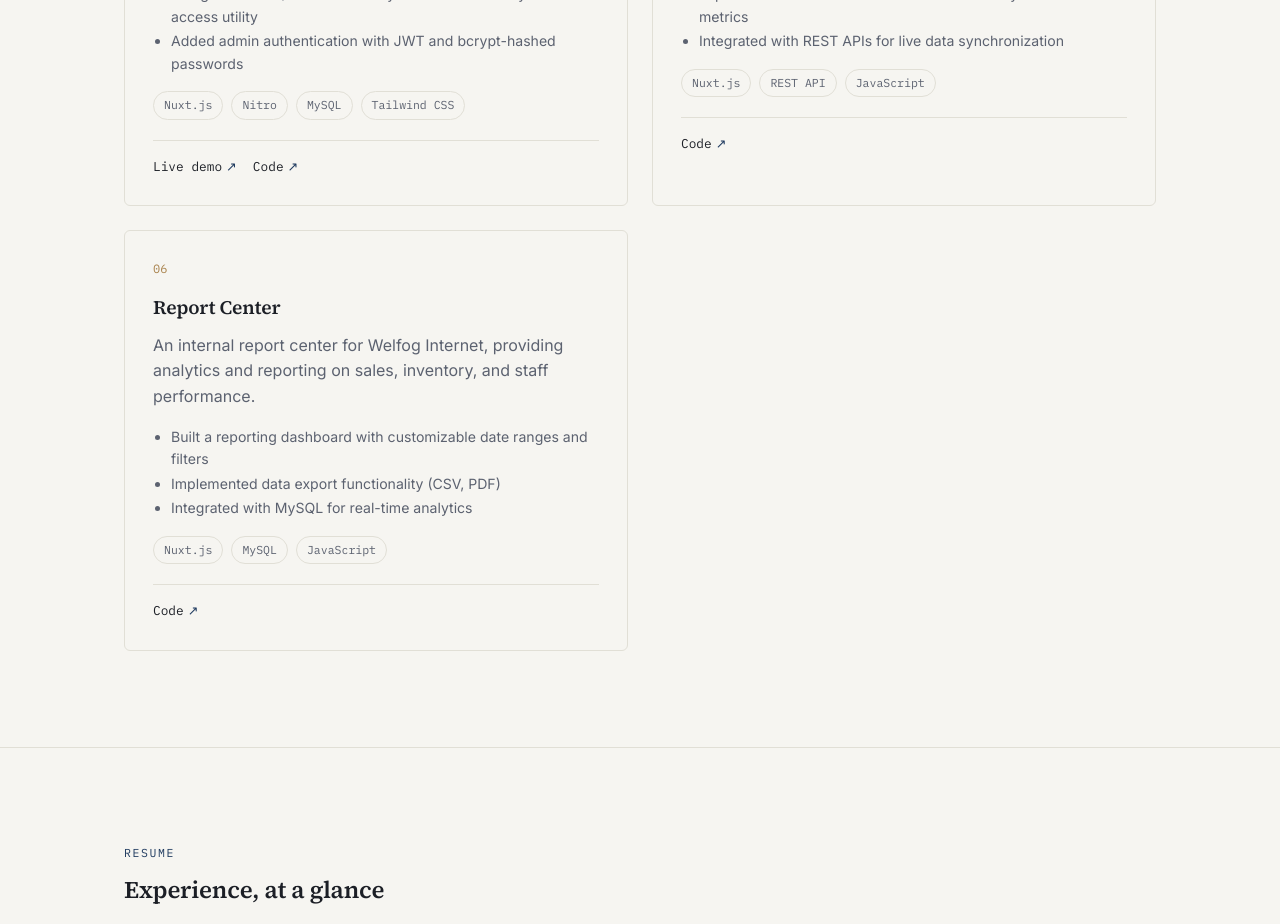
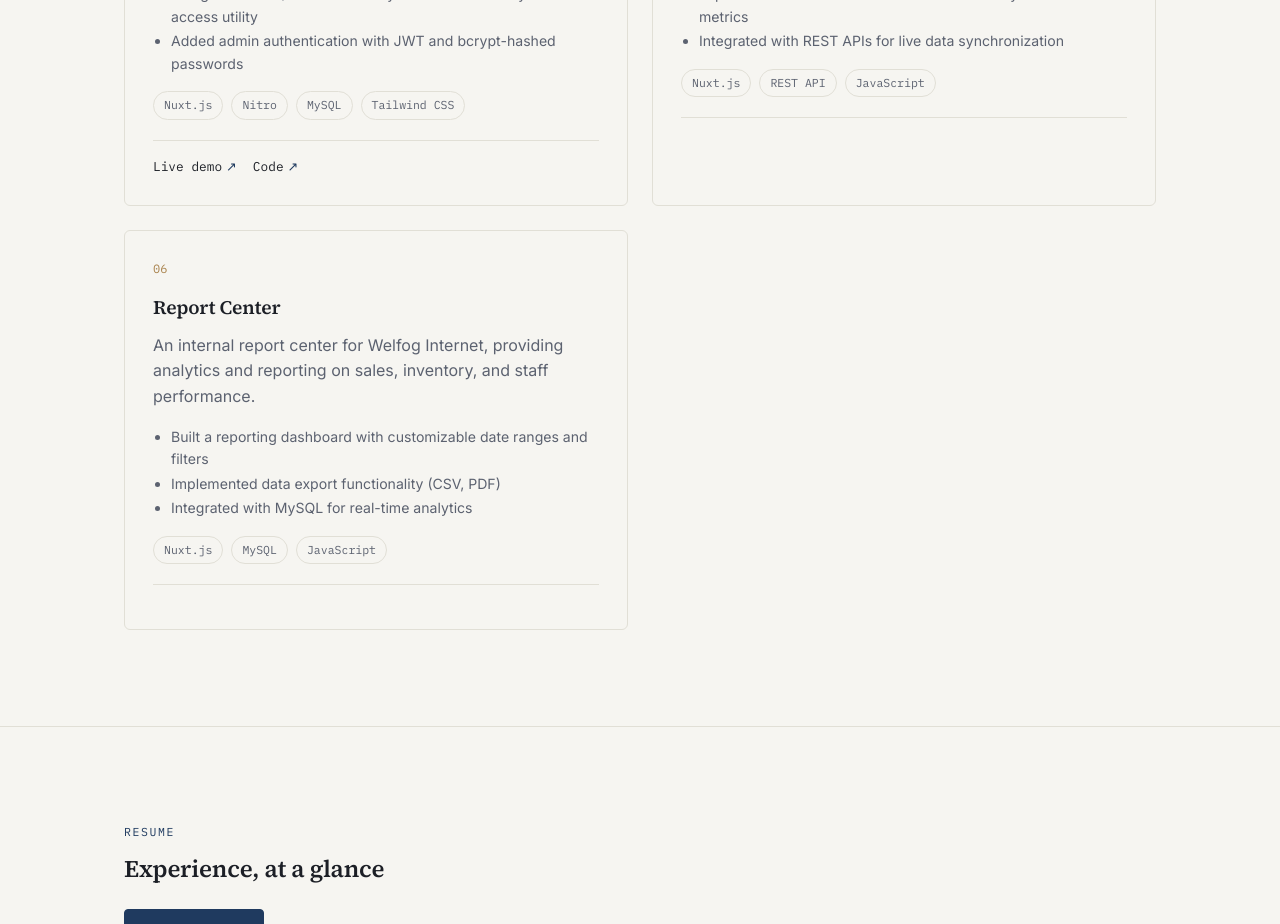
Before and after one commit to pooja-sharma0505/portofilo, a Nuxt app: page / in a window 1280 px wide. Shown: the part 2640-3564 px from the top of the page. Built offline with nearby package versions, Linux system fonts and the light colour scheme.

Commit message:
Hide Code link for projects without a GitHub URL (Welfog Admin Panel, Report Center)

```diff
--- a/components/ProjectCard.vue
+++ b/components/ProjectCard.vue
@@ -27,7 +27,7 @@ defineProps({
       <a v-if="demo" :href="demo" target="_blank" rel="noopener" class="card-link">
         Live demo <span class="arrow">&#8599;</span>
       </a>
-      <a :href="href" target="_blank" rel="noopener" class="card-link">
+      <a v-if="href" :href="href" target="_blank" rel="noopener" class="card-link">
         Code <span class="arrow">&#8599;</span>
       </a>
     </div>
```
